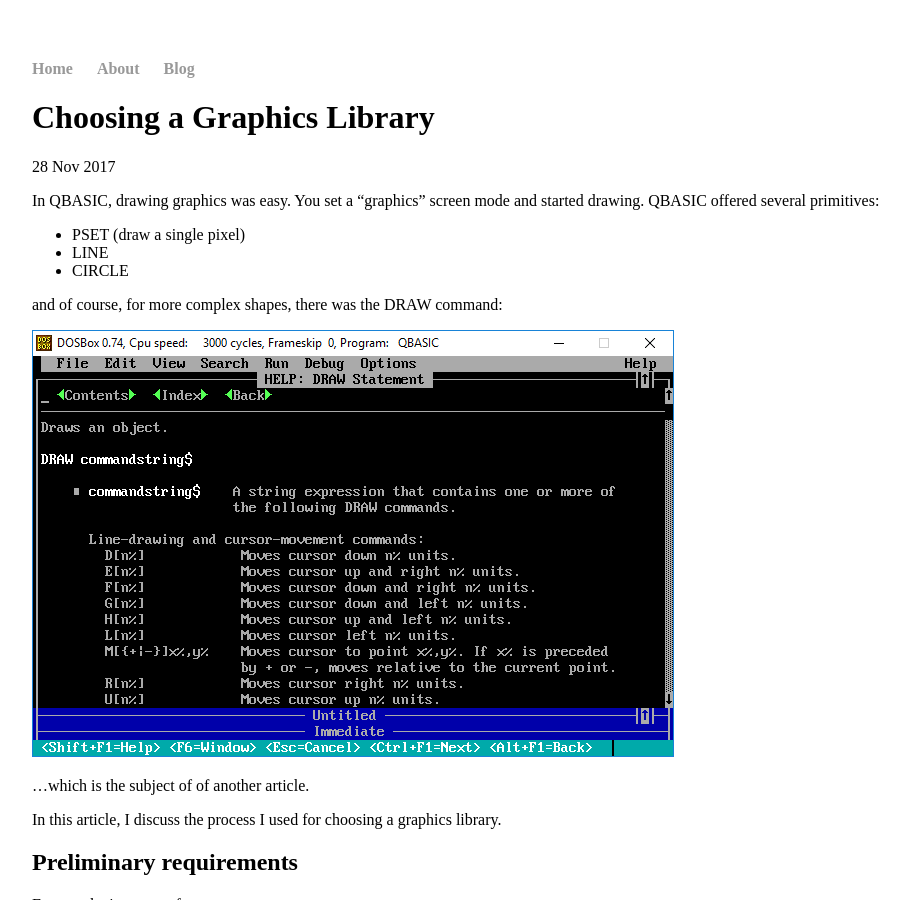
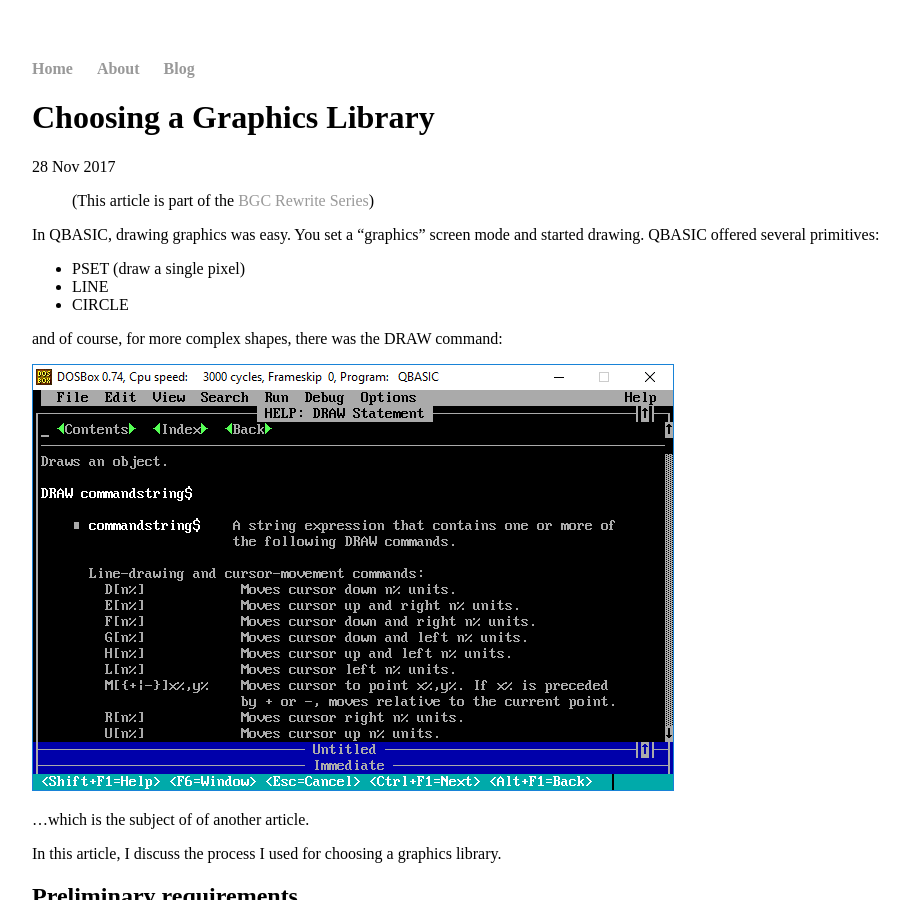
Before and after one commit to bjnmercer/bjnmercer.github.io, a Jekyll site: the page built from _posts/2017-11-28-bgc-graphics-library.md, in a window 1280 px wide and 900 px high. Shown: the whole window, without its empty margins (160-1070 px from the left). Built offline with Jekyll 4.4.1, drawn with Linux system fonts in a browser that asks for light colours.

Commit message:
Added reference to main index article

```diff
--- a/_posts/2017-11-28-bgc-graphics-library.md
+++ b/_posts/2017-11-28-bgc-graphics-library.md
@@ -3,6 +3,8 @@
 title: "Choosing a Graphics Library"
 date: 2017-11-28
 ---
+
+>(This article is part of the [BGC Rewrite Series](/blog/2017/10/03/bgc-rewrite-series))
 
 In QBASIC, drawing graphics was easy. You set a "graphics" screen mode and started drawing. QBASIC offered several primitives:
 - PSET (draw a single pixel)
```
